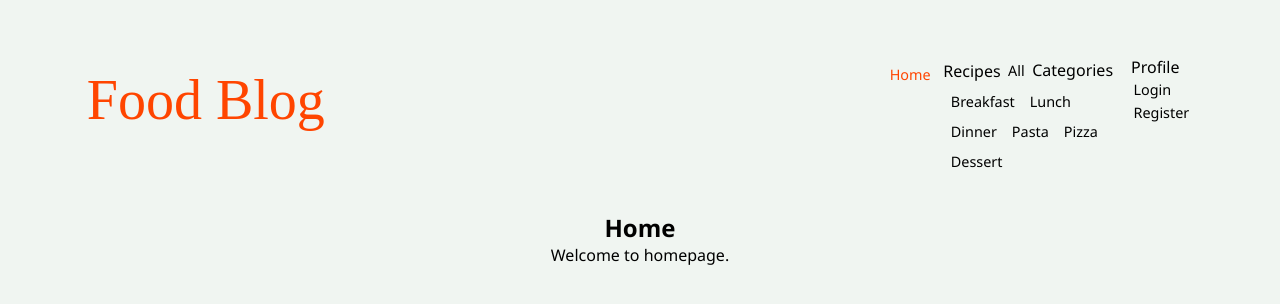
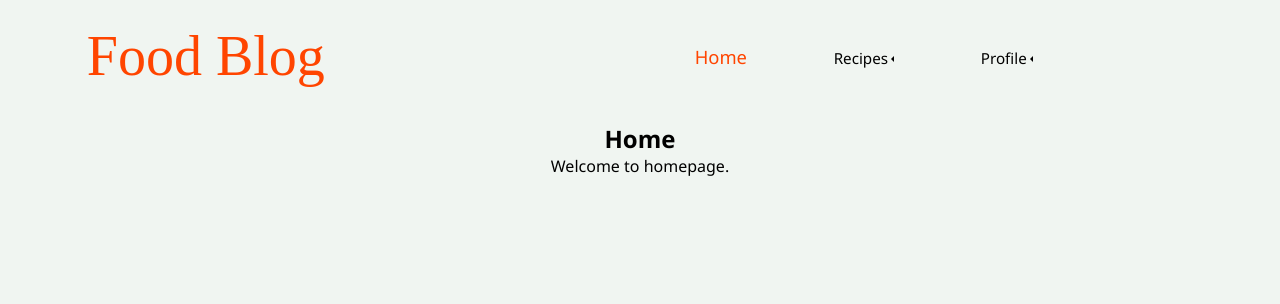
Before and after one commit to g-t-georgiev/recipe-blog, a React (Create React App) app: page / in a window 1280 px wide. Shown: the top 304 px of the page. Built offline with nearby package versions, Linux system fonts and the light colour scheme; a web font is replaced by a local one.

Commit message:
Added styles for drop down links and refactored old mobile navigation view styles.

```diff
--- a/src/components/Header/Header.css
+++ b/src/components/Header/Header.css
@@ -13,8 +13,12 @@
     color: orangered;
     font-family: 'Ephesis', cursive;
     font-weight: 400;
-    font-size: 2.5rem;
+    font-size: 1.8rem;
     text-align: left;
+}
+
+.site-navigation {
+    width: auto;
 }
 
 .toggle-navigation-button {
@@ -23,12 +27,9 @@
     border: 0;
     background-color: transparent;
     font-size: 1.2rem;
+    font-weight: bold;
     text-align: right;
     cursor: pointer;
-}
-
-.site-navigation {
-    width: 50%;
 }
 
 .site-navigation-links {
@@ -40,17 +41,20 @@
     left: 0;
     width: 100%;
     height: 100%;
-    padding-top: 10%;
+    padding: 15% 5% 0;
     background-color: #f0f5f1;
 }
 
 .site-navigation-link {
-    display: block;
+    display: inline-block;
     width: 100%;
-    padding: 3%;
+    /* padding: 3%; */
+    padding-top: 1%;
+    padding-bottom: 1%;
     color: black;
     font-size: 1.2rem;
     text-decoration: none;
+    text-align: left;
 }
 
 .site-navigation-link:hover {
@@ -69,9 +73,97 @@
     display: none;
 }
 
+.dropdown {
+    position: relative;
+    display: inline-block;
+    width: 100%;
+    /* padding: 3%; */
+    padding-top: 2%;
+    padding-bottom: 1%;
+    color: black;
+    cursor: default;
+    text-align: left;
+}
+
+.dropdown::after {
+    content: '';
+    display: inline-block;
+    margin-top: 3%;
+    margin-bottom: 3%;
+    border-style: solid;
+    border-width: 3px;
+    border-color: transparent;
+    border-right-color: black;
+}
+
+.dropdown::after {
+    display: none;
+}
+
+.dropdown-title {
+    display: inline-block;
+    padding-bottom: 2%;
+    color: orange;
+    font-size: 1.2rem;
+}
+
+.dropdown-links {
+    position: static;
+}
+
+.dropdown-links .site-navigation-link {
+    font-size: 1rem;
+    padding-top: 1%;
+    padding-bottom: 1%;
+    cursor: pointer;
+}
+
+.dropdown-section-title {
+    display: inline-block;
+    /* padding: 3%; */
+    padding-top: 2%;
+    padding-bottom: 1%;
+    width: 100%;
+    color: gray;
+    font-size: .95rem;
+    /* text-align: left; */
+}
+
+.dropdown:hover::after {
+    border-right-color: transparent;
+    border-top-color: black;
+    transform: translate(3px);
+}
+
+.dropdown .dropdown-links,
+.dropdown:hover .dropdown-links {
+    display: block;
+    font-size: .8rem;
+}
+
+@media screen and (min-width: 600px) {
+    .site-navigation-link {
+        width: 50%;
+    }
+
+    .dropdown {
+        width: 50%;
+    }
+}
+
+@media screen and (min-width: 720px) {
+    .site-header-title {
+        font-size: 2.5rem;
+    }
+
+    .site-navigation-links {
+        padding-top: 10%;
+    }
+}
+
 @media screen and (min-width: 930px) {
     .site-header-title {
-        width: 30%;
+        width: 50%;
         font-size: 3rem;
     }
 
@@ -80,7 +172,7 @@
     }
 
     .site-navigation {
-        width: 30%;
+        width: 50%;
         text-align: left;
     }
 
@@ -88,17 +180,63 @@
         position: static;
         flex-direction: row;
         height: auto;
+        padding: 0;
         background-color: transparent;
     }
 
     .site-navigation-link {
         display: inline-block;
         width: auto;
-        margin-left: 1%;
-        margin-right: 1%;
-        border: none;
-        font-size: .9rem;
+        margin-left: 5%;
+        margin-right: 5%;
+        padding: 3%;
+        font-size: .95rem;
         background-color: transparent;
+    }
+
+    .dropdown {
+        width: auto;
+        margin-left: 5%;
+        margin-right: 5%;
+        padding: 3%;
+        font-size: .95rem;
+    }
+
+    .dropdown .dropdown-title {
+        display: inline-block;
+        padding: 0;
+        font-size: .95rem;
+        color: black;
+    }
+
+    .dropdown::after {
+        display: inline-block;
+        margin-top: 3%;
+        margin-bottom: 3%;
+    }
+
+    .dropdown .dropdown-links {
+        display: none;
+        position: absolute;
+        top: 100%;
+        left: 20%;
+        transform: translateX(-14%);
+    }
+
+    .dropdown .dropdown-links .site-navigation-link {
+        margin-left: 6%;
+        margin-right: 6%;
+        padding: 3%;
+    }
+
+    .dropdown .dropdown-section-title {
+        margin-left: 6%;
+        margin-right: 6%;
+        padding: 3%;
+    }
+
+    .dropdown:hover .dropdown-links {
+        display: block;
     }
 
     .closed {
@@ -115,4 +253,34 @@
     .site-navigation {
         padding: 1%;
     }
+
+    .site-navigation-link {
+        font-size: 1.15rem;
+    }
+
+    .dropdown {
+        font-size: 1.15rem;
+    }
+
+    .dropdown .dropdown-links .site-navigation-link {
+        margin-left: 12%;
+        margin-right: 12%;
+    }
+
+    .dropdown .dropdown-section-title {
+        margin-left: 12%;
+        margin-right: 12%;
+    }
 }
+
+@media screen and (min-width: 1500px) {
+    .dropdown .dropdown-links .site-navigation-link {
+        margin-left: 15%;
+        margin-right: 15%;
+    }
+
+    .dropdown .dropdown-section-title {
+        margin-left: 15%;
+        margin-right: 15%;
+    }
+}
```
